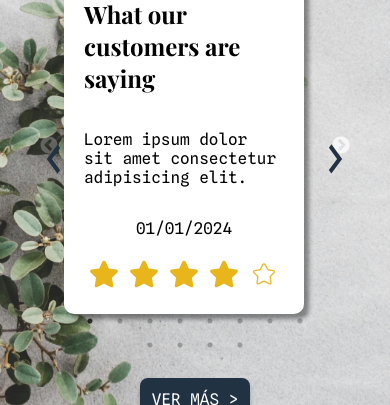
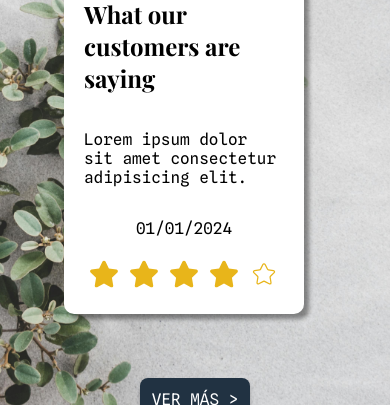
Before and after one commit to Bees7nees/Develhope-Villa-Sol, a React (Vite) app in the folder develhope-group-app/: page / in a window 390 px wide. Shown: the part 1700-2105 px from the top of the page. Built offline with nearby package versions, Linux system fonts and the light colour scheme; a web font is replaced by a local one.

Commit message:
v.0.18 (unstable) : intento responsive fracaso

```diff
--- a/develhope-group-app/src/components/ReviewCardCarousel.jsx
+++ b/develhope-group-app/src/components/ReviewCardCarousel.jsx
@@ -3,13 +3,6 @@ import "slick-carousel/slick/slick.css";
 import "slick-carousel/slick/slick-theme.css";
 import { ReviewCard } from "./ReviewCard";
 import classes from "../Styles/ReviewCardCarousel.module.scss";
-import PropTypes from "prop-types";
-
-ReviewCardCarousel.propTypes = {
-  className: PropTypes.string,
-  style: PropTypes.object,
-  onClick: PropTypes.func,
-};
 
 function ArrowRight(props) {
   const { className, style, onClick } = props;
@@ -22,12 +15,7 @@ function ArrowRight(props) {
         height="30"
         viewBox="0 0 21 47"
         fill="none"
-      >
-        <path
-          d="M0.0735302 40.8833L12.9835 23.444L0.278748 5.72679L4.25323 0.357928L20.8973 23.518L3.98467 46.3643L0.0735302 40.8833Z"
-          fill="#213242"
-        />
-      </svg>
+      ></svg>
     </div>
   );
 }
@@ -44,12 +32,7 @@ function ArrowLeft(props) {
         viewBox="0 0 21 47"
         fill="none"
         style={{ transform: "rotate(180deg)" }}
-      >
-        <path
-          d="M0.0735302 40.8833L12.9835 23.444L0.278748 5.72679L4.25323 0.357928L20.8973 23.518L3.98467 46.3643L0.0735302 40.8833Z"
-          fill="#213242"
-        />
-      </svg>
+      ></svg>
     </div>
   );
 }
@@ -66,22 +49,12 @@ export default function ReviewCardCarousel() {
     prevArrow: <ArrowLeft />,
     responsive: [
       {
-        breakpoint: 1024,
+        //! Breakpoint 430px NOT WORKING
+        breakpoint: 430,
         settings: {
-          slidesToShow: 2,
-        },
-      },
-      {
-        breakpoint: 768,
-        settings: {
+          arrows: false,
+          dots: false,
           slidesToShow: 1,
-        },
-      },
-      {
-        breakpoint: 480,
-        settings: {
-          slidesToShow: 1,
-          slidesToScroll: 1,
         },
       },
     ],
```
Also changed, not shown: develhope-group-app/src/Styles/Home.module.scss (line endings or trailing spaces), develhope-group-app/src/styles/ContactFooterVariant.module.scss (line endings or trailing spaces).
